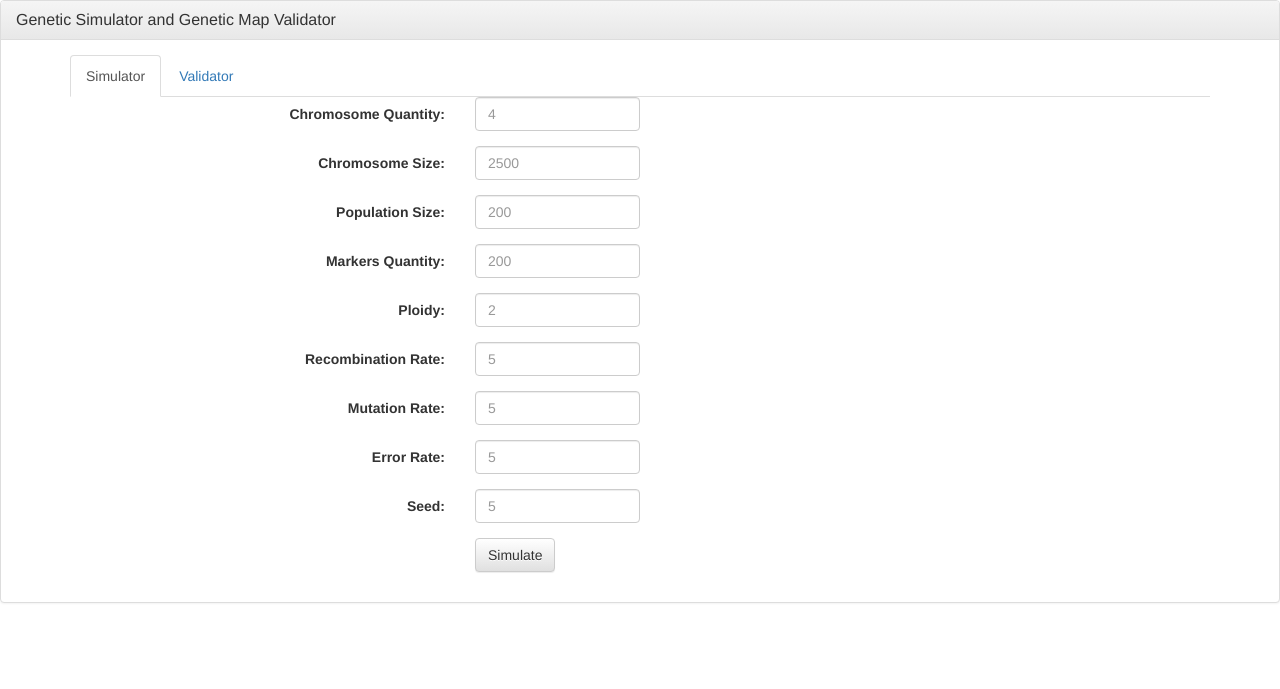
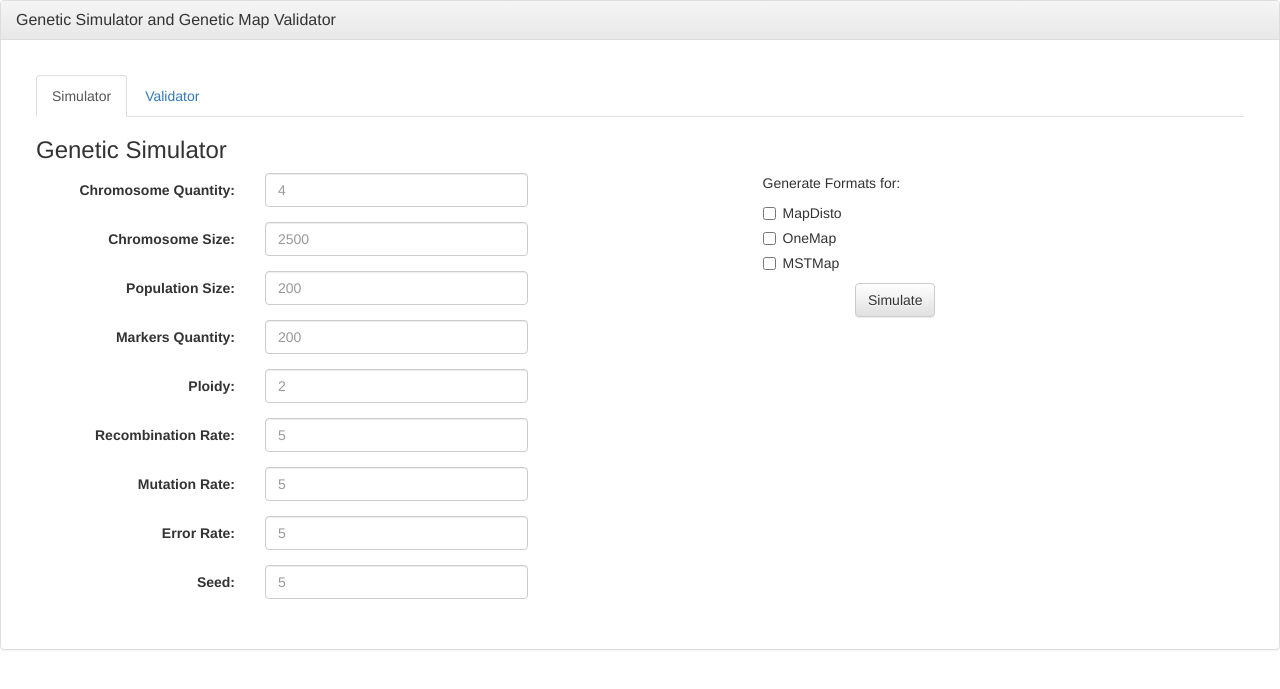
Before and after one commit to mayalces/simval, a Flask app: page / in a window 1280 px wide. Shown: the top 689 px of the page. Run offline with Flask 2, Linux system fonts and the light colour scheme; some libraries are stand-ins or nearby versions.

Commit message:
Recovering some code

```diff
--- a/app.py
+++ b/app.py
@@ -27,7 +27,7 @@ def index():
 	return render_template('index.html', error=error)
 
 @app.route("/sim", methods=['POST', 'GET'])
-def simulation():
+def simulator():
 	print "Entre a Sim"
 	error = ""
 	if request.method == 'POST':
@@ -45,6 +45,17 @@ def simulation():
 		generate(chrom_quantity, chrom_size, pop_size, marker_size, ploidy, r_rate, m_rate, e_rate, seed)
 	else:
 		error = 'Error!!'
+
+@app.route("/val", methods=['GET','POST'])
+def validator():
+	print "Entre a Val"
+	error = ""
+	if request.method == 'POST':
+		print "Entre a If"
+	else:
+		error = 'Error!!'
+
+	return render_template('validator.html', error=error)
 
 
 def generate(chrom_quantity, chrom_size, pop_size, marker_size, ploidy, r_rate, m_rate, e_rate, seed):
--- a/templates/index.html
+++ b/templates/index.html
@@ -1,74 +1,23 @@
 {% extends "layout.html" %}
 {% block body %}
 
-<div class="container">
-	<div class="row clearfix">
-		<div class="col-md-12 column">
-			<form class="form-horizontal" action="{{ url_for('index') }}" role="form" method="POST">
-				<div class="form-group">
-					 <label for="quantity" class="col-sm-4 control-label">Chromosome Quantity:</label>
-					<div class="col-sm-2">
-						<input type="text" class="form-control" id="quantity1" name="quantity_id" placeholder="4"/>
-					</div>
-				</div>
-				<div class="form-group">
-					 <label for="size" class="col-sm-4 control-label">Chromosome Size:</label>
-					<div class="col-sm-2">
-						<input type="text" class="form-control" id="size1" name="size_id" placeholder="2500"/>
-					</div>
-				</div>
-				<div class="form-group">
-					 <label for="osize" class="col-sm-4 control-label">Population Size:</label>
-					<div class="col-sm-2">
-						<input type="text" class="form-control" id="off1" name="off_id" placeholder="200"/>
-					</div>
-				</div>
-				<div class="form-group">
-					 <label for="mqua" class="col-sm-4 control-label">Markers Quantity:</label>
-					<div class="col-sm-2">
-						<input type="text" class="form-control" id="mark1" name="mark_id" placeholder="200"/>
-					</div>
-				</div>
-				<div class="form-group">
-					 <label for="size" class="col-sm-4 control-label">Ploidy:</label>
-					<div class="col-sm-2">
-						<input type="text" class="form-control" id="ploidy1" name="ploidy_id" placeholder="2" />
-					</div>
-				</div>
-				<div class="form-group">
-					 <label for="rec_rate" class="col-sm-4 control-label">Recombination Rate:</label>
-					<div class="col-sm-2">
-						<input type="text" class="form-control" id="r_rate" name="r_rate_id" placeholder="5"/>
-					</div>
-				</div>
-				<div class="form-group">
-					 <label for="mut_rate" class="col-sm-4 control-label">Mutation Rate:</label>
-					<div class="col-sm-2">
-						<input type="text" class="form-control" id="m_rate" name="m_rate_id" placeholder="5"/>
-					</div>
-				</div>
-				<div class="form-group">
-					 <label for="err_rate" class="col-sm-4 control-label">Error Rate:</label>
-					<div class="col-sm-2">
-						<input type="text" class="form-control" id="e_rate" name="e_rate_id" placeholder="5"/>
-					</div>
-				</div>
-				<div class="form-group">
-					 <label for="seed" class="col-sm-4 control-label">Seed:</label>
-					<div class="col-sm-2">
-						<input type="text" class="form-control" id="seed_id" name="s_id" placeholder="5"/>
-					</div>
-				</div>
-				<div class="form-group">
-					<div class="col-sm-offset-4 col-sm-2">
-						 <button type="submit" class="btn btn-default" >Simulate</button>
-					</div>
-				</div>
-			</form>
+<div class="bs-example" id="myTabs">
+	<ul class="nav nav-tabs">
+		<li><a href="#panel-sim" data-toggle="tab">Simulator</a></li>
+		<li><a href="#panel-val" data-toggle="tab">Validator</a></li>
+	</ul>
+	<div class="tab-content">
+		<div class="tab-pane fade in active" id="panel-sim">
+			<h3>Genetic Simulator</h3>
+			{% include "simulator.html" %}
+
+		</div>
+		<div class="tab-pane fade" id="panel-val">
+			<h3>Genetic Map Validator</h3>
+			{% include "validator.html" %}
 		</div>
 	</div>
 </div>
 
 
-
 {% endblock %}
--- a/templates/layout.html
+++ b/templates/layout.html
@@ -1,13 +1,31 @@
 <!doctype html>
 <head>
 <!-- Latest compiled and minified CSS -->
-<link rel="stylesheet" href="//netdna.bootstrapcdn.com/bootstrap/3.1.1/css/bootstrap.min.css">
+<!-- <link rel="stylesheet" href="//netdna.bootstrapcdn.com/bootstrap/3.1.1/css/bootstrap.min.css"> -->
+<link rel="stylesheet" href="//maxcdn.bootstrapcdn.com/bootstrap/3.3.4/css/bootstrap.min.css">
 
 <!-- Optional theme -->
-<link rel="stylesheet" href="//netdna.bootstrapcdn.com/bootstrap/3.1.1/css/bootstrap-theme.min.css">
+<!-- <link rel="stylesheet" href="//netdna.bootstrapcdn.com/bootstrap/3.1.1/css/bootstrap-theme.min.css"> -->
+<link rel="stylesheet" href="//maxcdn.bootstrapcdn.com/bootstrap/3.3.4/css/bootstrap-theme.min.css">
 
 <!-- Latest compiled and minified JavaScript -->
-<script src="//netdna.bootstrapcdn.com/bootstrap/3.1.1/js/bootstrap.min.js"></script>
+<script src="//ajax.googleapis.com/ajax/libs/jquery/1.11.2/jquery.min.js"></script>
+<!-- <script src="//netdna.bootstrapcdn.com/bootstrap/3.1.1/js/bootstrap.min.js"></script> -->
+<script src="//maxcdn.bootstrapcdn.com/bootstrap/3.3.4/js/bootstrap.min.js"></script>
+
+<script type="text/javascript">
+	$(document).ready(function(){
+		$("#myTabs li:eq(0) a").tab('show');
+	});
+
+</script>
+
+<style type="text/css">
+	.bs-example{
+		margin: 20px;
+	}
+</style>
+
 <title>GSGMV</title>
 <!--<link rel=stylesheet type=text/css href="{{ url_for('static', filename='style.css') }}"> -->
 </head>
@@ -18,32 +36,7 @@
 		</div>
 
 		<div class="panel-body">
-			<div class="container">
-				<div class="row clearfix">
-					<div class="col-md-12 column">
-						<div class="tabbable" id="tabs-726442">
-							<ul class="nav nav-tabs">
-								<li class="active">
-									<a href="#simulator" data-toggle="tab">Simulator</a>
-								</li>
-								<li>
-									<a href="#validator" data-toggle="tab">Validator</a>
-								</li>
-							</ul>
-							<div class="tab-content">
-								<div class="tab-pane active" id="panel-sim">
-									{% block body %}{% endblock %}
-								</div>
-								<div class="tab-pane" id="panel-val">
-									<p>
-										I'm in Section 1.
-									</p>
-								</div>
-							</div>
-						</div>
-					</div>
-				</div>
-			</div>
+			{% block body %}{% endblock %}
 		</div>
 	</div>
 </body>
--- a/templates/simulator.html
+++ b/templates/simulator.html
@@ -1,70 +1,86 @@
-{% extends "layout.html" %}
 {% block body %}
 
 <div class="container">
 	<div class="row clearfix">
-		<div class="col-md-12 column">
-			<form class="form-horizontal" action="{{ url_for('index') }}" role="form" method="POST">
+		<div class="col-md-6 column">
+			<form class="form-horizontal" action="{{ url_for('simulator') }}" role="form" method="POST">
 				<div class="form-group">
 					 <label for="quantity" class="col-sm-4 control-label">Chromosome Quantity:</label>
-					<div class="col-sm-2">
+					<div class="col-sm-6">
 						<input type="text" class="form-control" id="quantity1" name="quantity_id" placeholder="4"/>
 					</div>
 				</div>
 				<div class="form-group">
 					 <label for="size" class="col-sm-4 control-label">Chromosome Size:</label>
-					<div class="col-sm-2">
+					<div class="col-sm-6">
 						<input type="text" class="form-control" id="size1" name="size_id" placeholder="2500"/>
 					</div>
 				</div>
 				<div class="form-group">
 					 <label for="osize" class="col-sm-4 control-label">Population Size:</label>
-					<div class="col-sm-2">
+					<div class="col-sm-6">
 						<input type="text" class="form-control" id="off1" name="off_id" placeholder="200"/>
 					</div>
 				</div>
 				<div class="form-group">
 					 <label for="mqua" class="col-sm-4 control-label">Markers Quantity:</label>
-					<div class="col-sm-2">
+					<div class="col-sm-6">
 						<input type="text" class="form-control" id="mark1" name="mark_id" placeholder="200"/>
 					</div>
 				</div>
 				<div class="form-group">
 					 <label for="size" class="col-sm-4 control-label">Ploidy:</label>
-					<div class="col-sm-2">
+					<div class="col-sm-6">
 						<input type="text" class="form-control" id="ploidy1" name="ploidy_id" placeholder="2" />
 					</div>
 				</div>
 				<div class="form-group">
 					 <label for="rec_rate" class="col-sm-4 control-label">Recombination Rate:</label>
-					<div class="col-sm-2">
+					<div class="col-sm-6">
 						<input type="text" class="form-control" id="r_rate" name="r_rate_id" placeholder="5"/>
 					</div>
 				</div>
 				<div class="form-group">
 					 <label for="mut_rate" class="col-sm-4 control-label">Mutation Rate:</label>
-					<div class="col-sm-2">
+					<div class="col-sm-6">
 						<input type="text" class="form-control" id="m_rate" name="m_rate_id" placeholder="5"/>
 					</div>
 				</div>
 				<div class="form-group">
 					 <label for="err_rate" class="col-sm-4 control-label">Error Rate:</label>
-					<div class="col-sm-2">
+					<div class="col-sm-6">
 						<input type="text" class="form-control" id="e_rate" name="e_rate_id" placeholder="5"/>
 					</div>
 				</div>
 				<div class="form-group">
 					 <label for="seed" class="col-sm-4 control-label">Seed:</label>
-					<div class="col-sm-2">
+					<div class="col-sm-6">
 						<input type="text" class="form-control" id="seed_id" name="s_id" placeholder="5"/>
 					</div>
 				</div>
-				<div class="form-group">
-					<div class="col-sm-offset-4 col-sm-2">
-						 <button type="submit" class="btn btn-default" >Simulate</button>
-					</div>
+			</form>
+		</div>
+		<div class="col-md-6 column">
+			<div class="form-group">
+				<div class="col-sm-offset-2 col-sm-10">
+					<p>Generate Formats for: </p>
+					 <div class="checkbox">
+						 <label><input type="checkbox" /> MapDisto </label>
+					 </div>
+					 <div class="checkbox">
+						 <label><input type="checkbox" /> OneMap </label>
+					 </div>
+					 <div class="checkbox">
+						 <label><input type="checkbox" /> MSTMap </label>
+					 </div>
+
 				</div>
-			</form>
+			</div>
+			<div class="form-group">
+				<div class="col-sm-offset-4 col-sm-2">
+					 <button type="submit" class="btn btn-default" >Simulate</button>
+				</div>
+			</div>
 		</div>
 	</div>
 </div>
```
